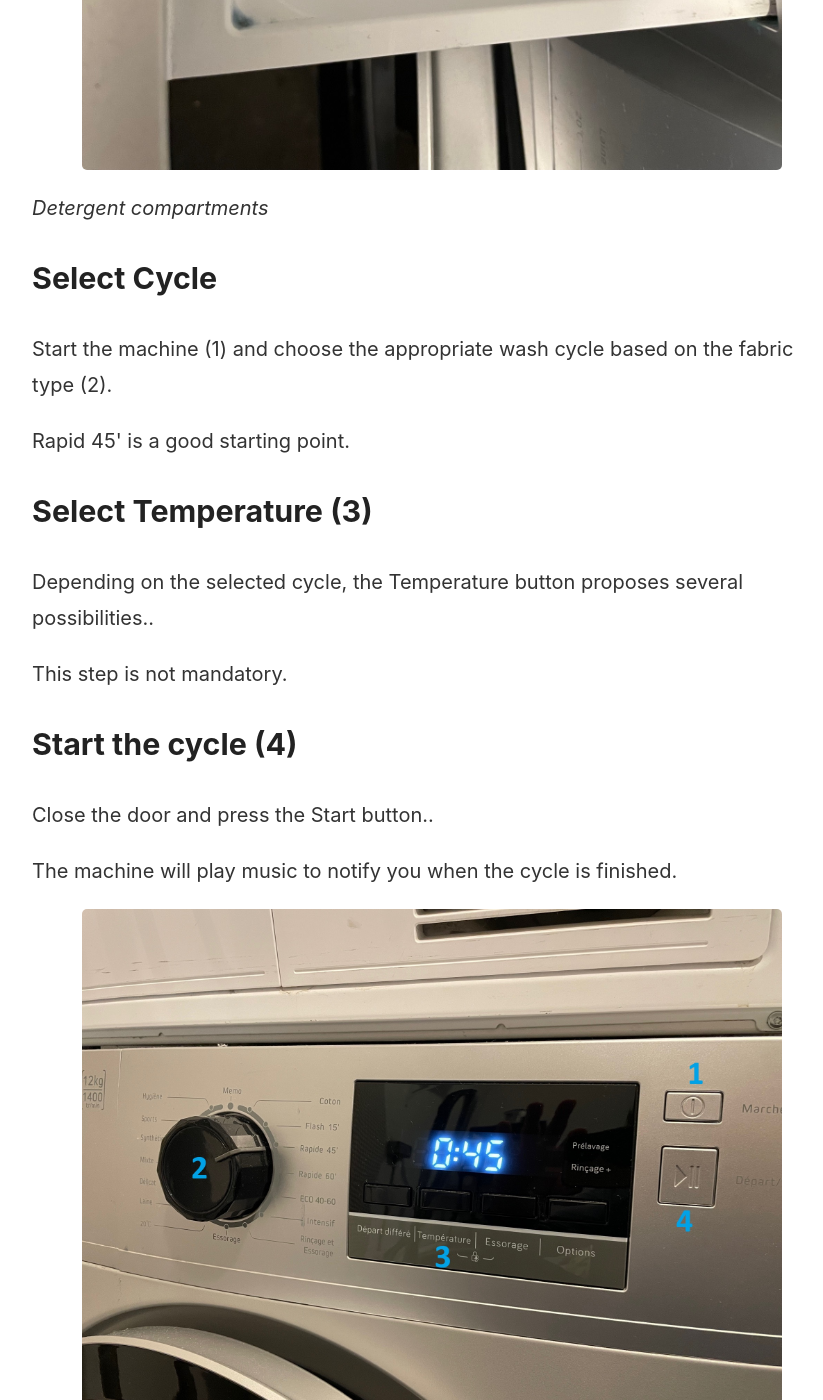
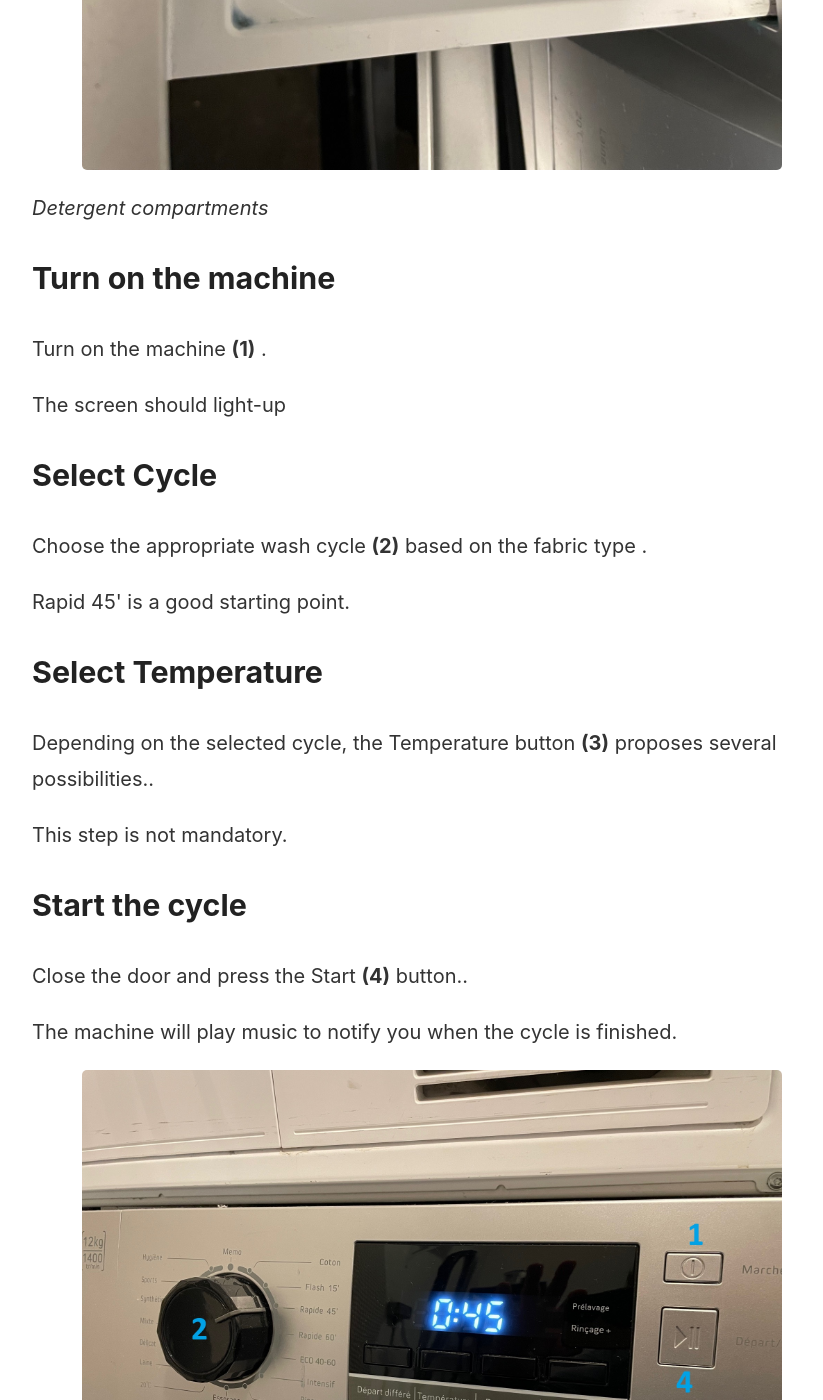
Before and after one commit to PhilAlain/tac, a Jekyll site: the page washer_dryer.html, which Jekyll copies as it is, in a window 1280 px wide and 1400 px high, scrolled down 1851 px. Shown: the whole window, without its empty margins (208-1031 px from the left). Built offline with Jekyll 4.4.1, drawn with Linux system fonts in a browser that asks for light colours.

Commit message:
Update washer_dryer.html

```diff
--- a/washer_dryer.html
+++ b/washer_dryer.html
@@ -66,16 +66,21 @@
         <img src="assets/img/washing_1.jpg" alt="Detergent">
         <p><em>Detergent compartments</em></p>
 
+
+        <h2>Turn on the machine</h2>
+        <p>Turn on the machine <strong>(1)</strong> </em>.</p>
+        <p>The screen should light-up</em></p>
+
         <h2>Select Cycle</h2>
-        <p>Start the machine (1) and choose the appropriate wash cycle based on the fabric type (2)</em>.</p>
+        <p>Choose the appropriate wash cycle <strong>(2)</strong> based on the fabric type </em>.</p>
         <p>Rapid 45' is a good starting point.</em></p>
 
-        <h2>Select Temperature (3)</h2>
-        <p>Depending on the selected cycle, the Temperature button proposes several possibilities.</em>.</p>
+        <h2>Select Temperature</h2>
+        <p>Depending on the selected cycle, the Temperature button <strong>(3)</strong> proposes several possibilities.</em>.</p>
         <p>This step is not mandatory.</em></p>
 
-        <h2>Start the cycle (4)</h2>
-        <p>Close the door and press the Start button.</em>.</p>
+        <h2>Start the cycle</h2>
+        <p>Close the door and press the Start <strong>(4)</strong> button.</em>.</p>
         <p>The machine will play music to notify you when the cycle is finished.</em></p>
 
 
```
